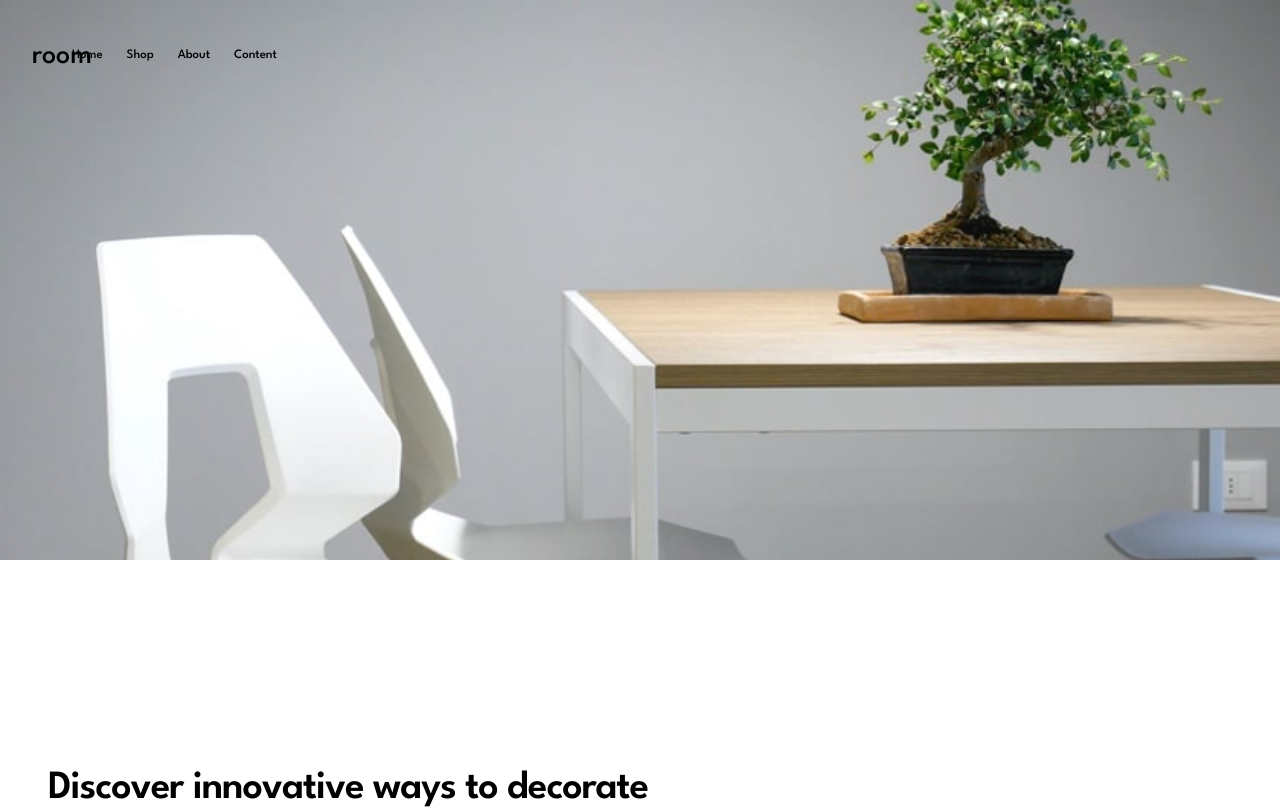
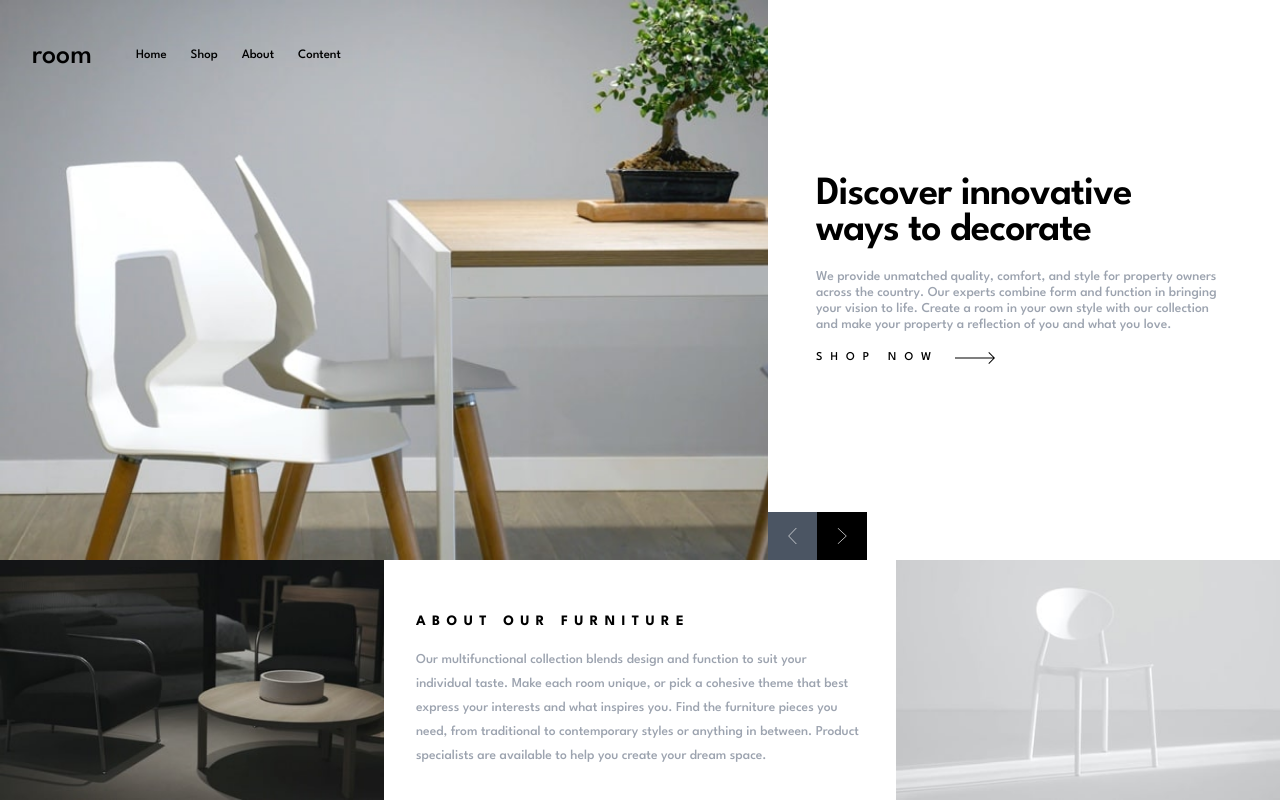
Before and after one commit to JoramirJr/room-homepage, a SvelteKit app: page / in a window 1280 px wide. Shown: the top 809 px of the page. Built offline with nearby package versions, Linux system fonts and the light colour scheme.

Commit message:
UI pretty much done

```diff
--- a/src/app.css
+++ b/src/app.css
@@ -3,21 +3,6 @@
 @tailwind base;
 @tailwind components;
 @tailwind utilities;
-
-@keyframes slide {
-  0%, 15%, 100% {
-    transform: translateX(0);
-    animation-timing-function: ease;
-  }
-  20% {
-    transform: translateX(-100%);
-    animation-timing-function: step-end;
-  }
-  95% {
-    transform: translateX(100%);
-    animation-timing-function: ease;
-  }
- }
 
 *, *::before, *::after {
   box-sizing: border-box;
--- a/src/components/navbar.svelte
+++ b/src/components/navbar.svelte
@@ -31,7 +31,7 @@
 
 {#if menu_type === "desktop"}
   <nav
-    class="min-[0px]:hidden sm:block sm:flex sm:ml-[3rem] sm:gap-[1.5rem] sm:text-[.8rem] px-[1.5rem]"
+    class="min-[0px]:hidden sm:block sm:flex sm:ml-[7rem] sm:gap-[1.5rem] sm:text-[.8rem] px-[1.5rem]"
   >
     <a href="/" aria-label="home page link">Home</a>
     <a href="/shop" aria-label="shop page link">Shop</a>
--- a/src/routes/+page.svelte
+++ b/src/routes/+page.svelte
@@ -15,29 +15,24 @@
     } else if (dir === "onward" && slider_item <= 2) {
       slider_item++;
     }
-    console.log(slider_item);
   }
 </script>
 
 <main class="h-fit w-screen">
   <section class="flex flex-col sm:flex-row">
-    <div>
     <div
-        class="slider min-h-[22rem] flex items-end justify-end w-screen sm:min-w-[60vw] sm:h-[70vh]"
+      class={clsx(
+        `min-h-[22rem]  bg-cover flex items-end justify-end w-screen sm:min-w-[60vw] sm:h-[70vh]`,
+        {
+          "bg-slider-item-mobile-1 sm:bg-slider-item-desktop-1":
+            slider_item === 1,
+          "bg-slider-item-mobile-2 sm:bg-slider-item-desktop-2":
+            slider_item === 2,
+          "bg-slider-item-mobile-3 sm:bg-slider-item-desktop-3":
+            slider_item === 3,
+        }
+      )}
     >
-        {#if slider_item === 1}
-          <div
-            class="slide h-full w-full bg-cover bg-slider-item-mobile-1 sm:bg-slider-item-desktop-1 delay-0"
-          ></div>
-        {:else if slider_item === 2}
-          <div
-            class="slide h-full w-full bg-cover bg-slider-item-mobile-2 sm:bg-slider-item-desktop-2 delay-[-2s]"
-          ></div>
-        {:else}
-          <div
-            class="slide h-full w-full bg-cover bg-slider-item-mobile-3 sm:bg-slider-item-desktop-3 delay-[-4s]"
-          ></div>
-        {/if}
       <div
         class="w-fit right-0 bottom-0 flex gap-0 *:py-[1rem] *:px-[1.25rem] sm:hidden"
       >
@@ -45,7 +40,7 @@
           on:click={() => handle_slider("back")}
           aria-label="slider return"
           class={clsx("bg-black", {
-              "bg-gray-500": slider_item === 1,
+            "bg-gray-600": slider_item === 1,
           })}
         >
           <img
@@ -58,7 +53,7 @@
           on:click={() => handle_slider("onward")}
           aria-label="slider forward"
           class={clsx("bg-black", {
-              "bg-gray-500": slider_item === 3,
+            "bg-gray-600": slider_item === 3,
           })}
         >
           <img
@@ -82,9 +77,8 @@
       >
         We provide unmatched quality, comfort, and style for property owners
         across the country. Our experts combine form and function in bringing
-          your vision to life. Create a room in your own style with our
-          collection and make your property a reflection of you and what you
-          love.
+        your vision to life. Create a room in your own style with our collection
+        and make your property a reflection of you and what you love.
       </span>
       <button
         class="flex text-[1rem] mt-[1.25rem] py-[1rem] items-center gap-[1rem] text-black tracking-[.5rem] w-full sm:text-[.75rem] sm:text-bold sm:m-0"
@@ -97,21 +91,26 @@
         />
       </button>
       <div
-          class="absolute w-fit left-0 bottom-0 flex gap-0 *:bg-black *:py-[1rem] *:px-[1.25rem] hidden sm:block"
+        class="absolute w-fit left-0 bottom-0 flex gap-0 *:py-[1rem] *:px-[1.25rem] hidden sm:block"
       >
         <button
           on:click={() => handle_slider("back")}
           aria-label="slider return"
+          class={clsx("bg-black", {
+            "bg-gray-600": slider_item === 1,
+          })}
         >
           <img
             class="w-full h-[1rem]"
             src="icon-angle-left.svg"
             alt="slider return icon"
           />
-          </button>
-          <button
+        </button><button
           on:click={() => handle_slider("onward")}
           aria-label="slider forward"
+          class={clsx("bg-black", {
+            "bg-gray-600": slider_item === 3,
+          })}
         >
           <img
             class="w-full h-[1rem]"
@@ -119,7 +118,6 @@
             alt="slider forward icon"
           />
         </button>
-        </div>
       </div>
     </div>
   </section>
--- a/tailwind.config.js
+++ b/tailwind.config.js
@@ -13,6 +13,20 @@ export default {
         'slider-item-desktop-2': "url('/desktop-image-hero-2.jpg')",
         'slider-item-mobile-3': "url('/mobile-image-hero-3.jpg')",
         'slider-item-desktop-3': "url('/desktop-image-hero-3.jpg')",
+      },
+      keyframes: {
+        ['slide-left']: {
+          '0%': { transform: 'translateX(-100%)' },
+          '100%': { transform: 'translateX(100%)' },
+        },
+        ['slide-right']: {
+          '0%': { transform: 'translateX(100%)' },
+          '100%': { transform: 'translateX(-100%)' },
+        }
+      },
+      animation: {
+        ['slide-left']: 'slide-left 3s forwards',
+        ['slide-right']: 'slide-right 3s forwards'
       }
     }
   },
```
Lines whose indentation alone changed are shown as unchanged.
